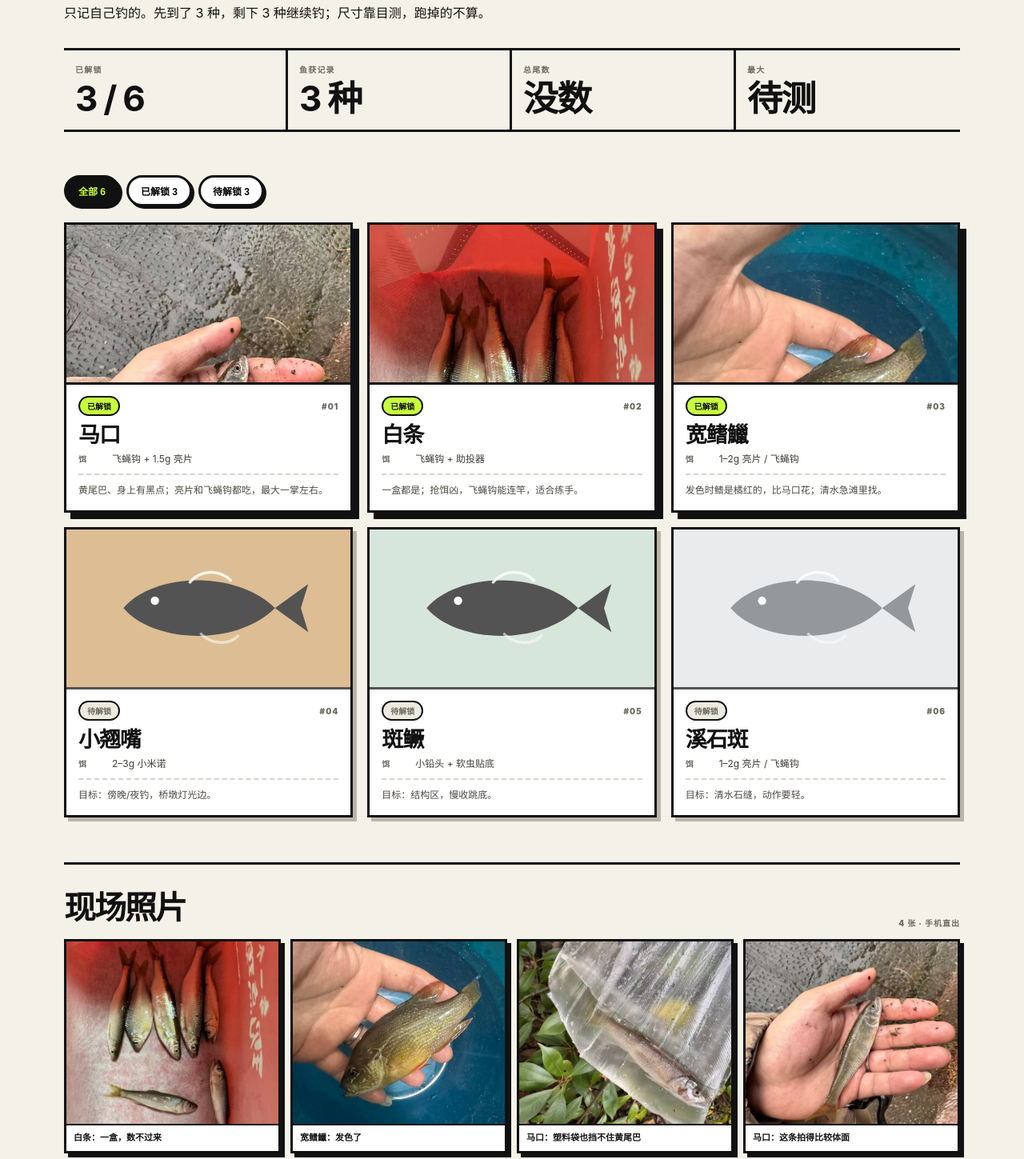
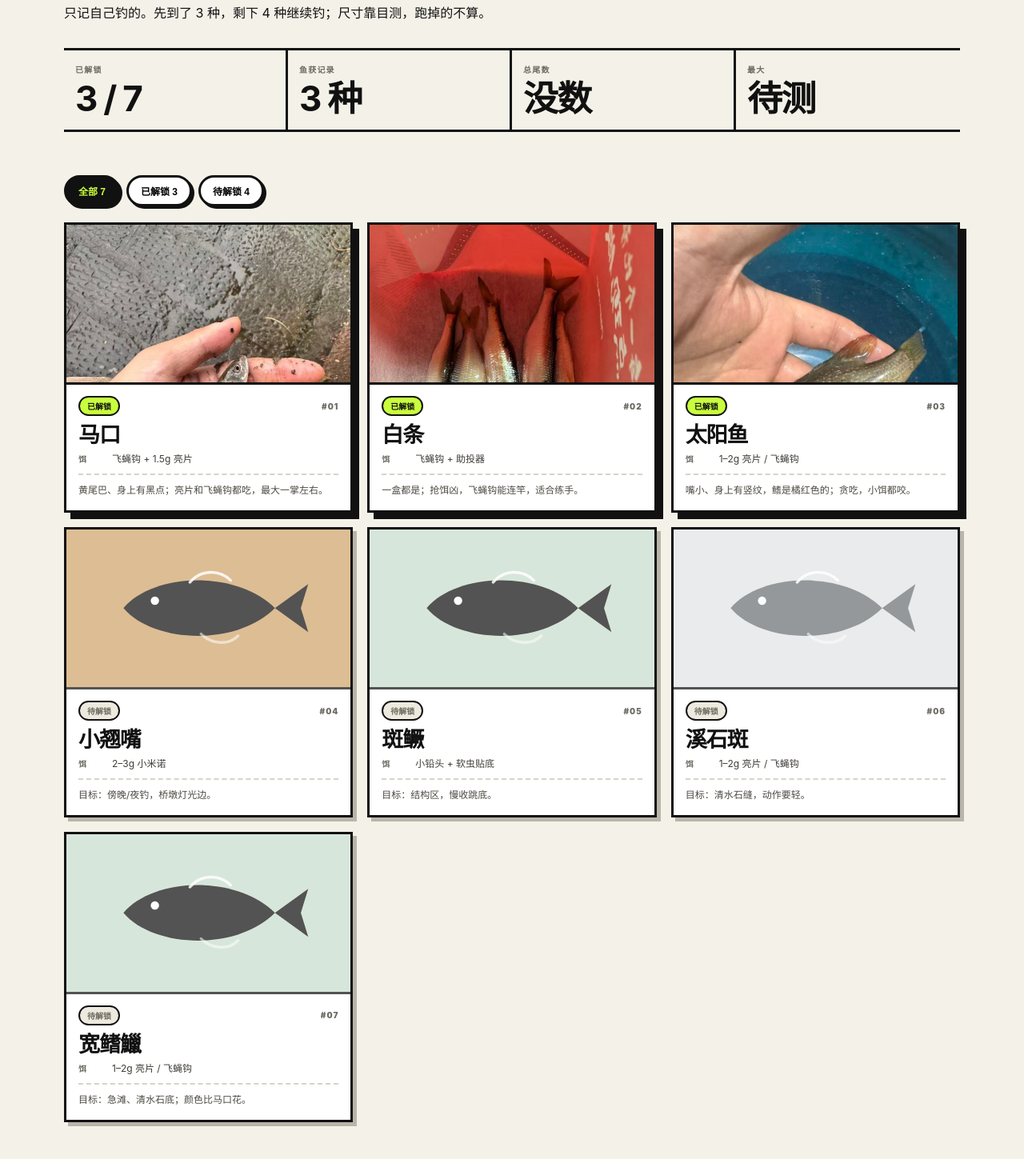
Before and after one commit to KAKO108/wzt-chaos-home, a plain HTML site: page catch/index.html in a window 1280 px wide. Shown: the part 293-1742 px from the top of the page at 80% size. Drawn offline with Linux system fonts and the light colour scheme.

Commit message:
Fix catch #03 as sunfish, add 7th target

```diff
--- a/catch/index.html
+++ b/catch/index.html
@@ -7,7 +7,7 @@
 <link rel="canonical" href="https://wzthandsome.cn/catch/">
 <meta name="theme-color" content="#111111">
 <meta property="og:title" content="鱼获墙 · WZT/kako108">
-<meta property="og:description" content="只记自己钓的。马口、白条、宽鳍鱲已解锁，剩下 3 种继续钓。照片在场，空军不记。">
+<meta property="og:description" content="只记自己钓的。马口、白条、太阳鱼已解锁，剩下 4 种继续钓。照片在场，空军不记。">
 <meta property="og:type" content="website">
 <meta property="og:url" content="https://wzthandsome.cn/catch/">
 <style>
@@ -105,7 +105,7 @@
     <section class="hero">
       <p class="kicker">建德 · 微物 · 鱼获墙</p>
       <h1><span class="highlight">鱼获墙</span></h1>
-      <p>只记自己钓的。先到了 3 种，剩下 3 种继续钓；尺寸靠目测，跑掉的不算。</p>
+      <p>只记自己钓的。先到了 3 种，剩下 4 种继续钓；尺寸靠目测，跑掉的不算。</p>
       <div class="stats">
         <div class="stat"><small>已解锁</small><b id="sUnlocked">2 / 6</b></div>
         <div class="stat"><small>鱼获记录</small><b id="sSpecies">3 种</b></div>
@@ -121,7 +121,7 @@
       <div class="shots-head"><h2>现场照片</h2><span>4 张 · 手机直出</span></div>
       <div class="shot-grid">
         <figure class="shot"><img src="../assets/catch/baitiao-1.jpg" alt="白条" loading="lazy"><figcaption>白条：一盒，数不过来</figcaption></figure>
-        <figure class="shot"><img src="../assets/catch/kuanqilie-1.jpg" alt="宽鳍鱲" loading="lazy"><figcaption>宽鳍鱲：发色了</figcaption></figure>
+        <figure class="shot"><img src="../assets/catch/taiyangyu-1.jpg" alt="太阳鱼" loading="lazy"><figcaption>太阳鱼：发色了</figcaption></figure>
         <figure class="shot"><img src="../assets/catch/makou-2.jpg" alt="马口" loading="lazy"><figcaption>马口：塑料袋也挡不住黄尾巴</figcaption></figure>
         <figure class="shot"><img src="../assets/catch/makou-1.jpg" alt="马口" loading="lazy"><figcaption>马口：这条拍得比较体面</figcaption></figure>
       </div>
@@ -139,14 +139,16 @@ const FISH = [
    note:'黄尾巴、身上有黑点；亮片和飞蝇钩都吃，最大一掌左右。', photo:'../assets/catch/makou-1.jpg'},
   {id:2, name:'白条', status:'unlocked', color:'pink', lure:'飞蝇钩 + 助投器',
    note:'一盒都是；抢饵凶，飞蝇钩能连竿，适合练手。', photo:'../assets/catch/baitiao-1.jpg'},
-  {id:3, name:'宽鳍鱲', status:'unlocked', color:'purple', lure:'1–2g 亮片 / 飞蝇钩',
-   note:'发色时鳍是橘红的，比马口花；清水急滩里找。', photo:'../assets/catch/kuanqilie-1.jpg'},
+  {id:3, name:'太阳鱼', status:'unlocked', color:'purple', lure:'1–2g 亮片 / 飞蝇钩',
+   note:'嘴小、身上有竖纹，鳍是橘红色的；贪吃，小饵都咬。', photo:'../assets/catch/taiyangyu-1.jpg'},
   {id:4, name:'小翘嘴', status:'locked', color:'orange', lure:'2–3g 小米诺',
    note:'目标：傍晚/夜钓，桥墩灯光边。', photo:''},
   {id:5, name:'斑鳜', status:'locked', color:'green', lure:'小铅头 + 软虫贴底',
    note:'目标：结构区，慢收跳底。', photo:''},
   {id:6, name:'溪石斑', status:'locked', color:'gray', lure:'1–2g 亮片 / 飞蝇钩',
-   note:'目标：清水石缝，动作要轻。', photo:''}
+   note:'目标：清水石缝，动作要轻。', photo:''},
+  {id:7, name:'宽鳍鱲', status:'locked', color:'green', lure:'1–2g 亮片 / 飞蝇钩',
+   note:'目标：急滩、清水石底；颜色比马口花。', photo:''}
 ];
 
 const fishSvg = `<svg viewBox="0 0 240 120" aria-hidden="true">
```
Also changed, not shown: index.html (+1 -1 lines), assets/catch/taiyangyu-1.jpg (renamed from assets/catch/kuanqilie-1.jpg).
